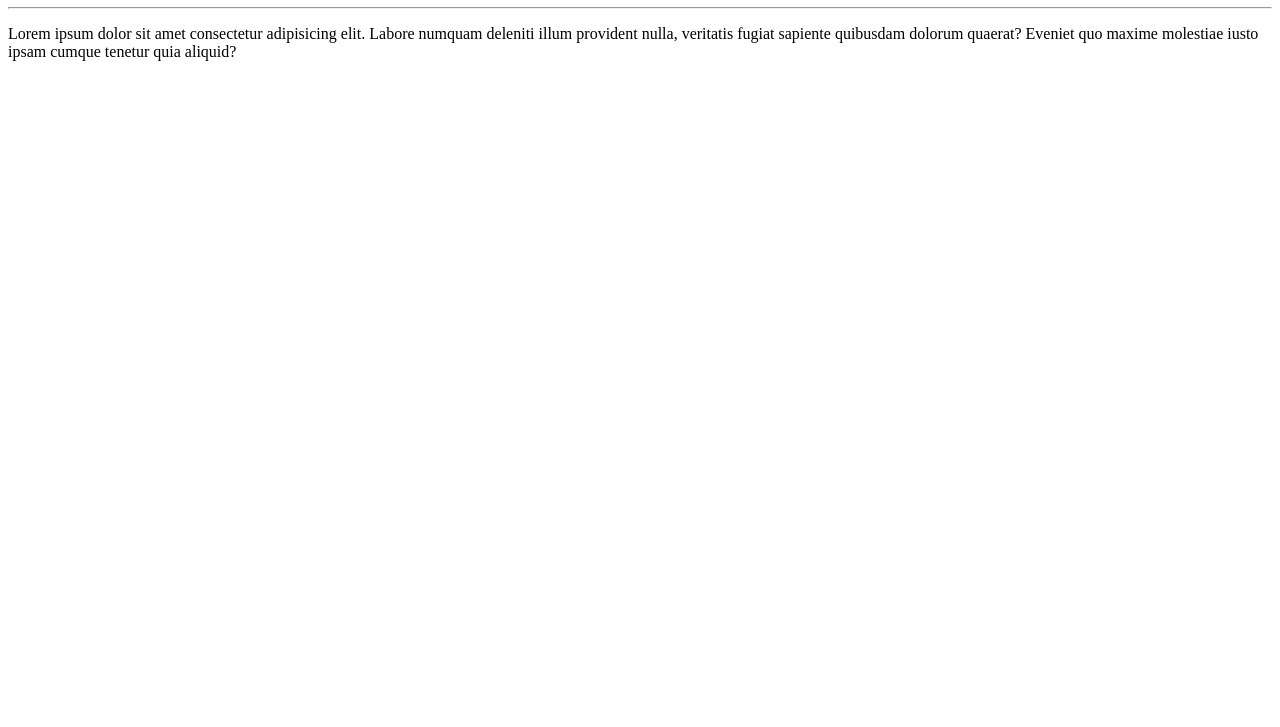
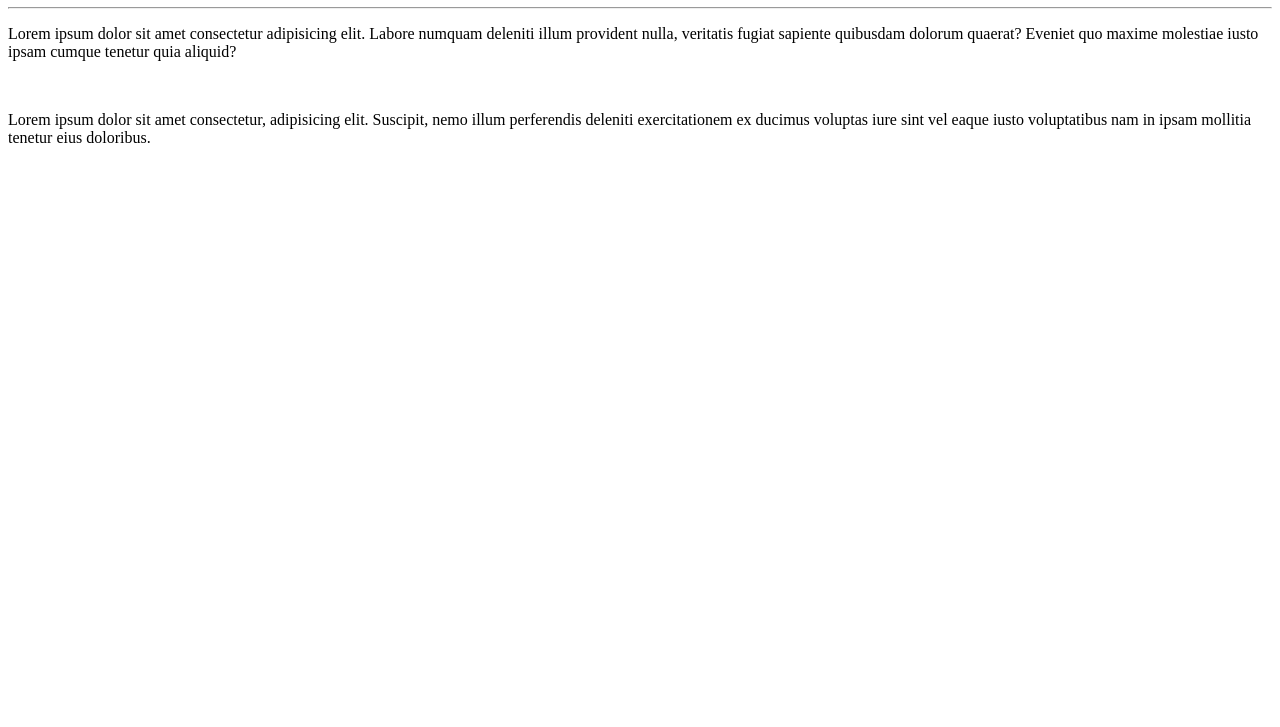
Before and after one commit to ale-barbosa/Ola-Mundo, a plain HTML site: page site-exemplo/index.html in a window 1280 px wide. Shown: the part 73-800 px from the top of the page. Drawn offline with Linux system fonts and the light colour scheme.

Commit message:
adicionado mais um parágrafo

```diff
--- a/site-exemplo/index.html
+++ b/site-exemplo/index.html
@@ -9,5 +9,7 @@
     <h1>Olá, Mundo!</h1>
     <hr>
     <p>Lorem ipsum dolor sit amet consectetur adipisicing elit. Labore numquam deleniti illum provident nulla, veritatis fugiat sapiente quibusdam dolorum quaerat? Eveniet quo maxime molestiae iusto ipsam cumque tenetur quia aliquid?</p>
+    <br>
+    <p>Lorem ipsum dolor sit amet consectetur, adipisicing elit. Suscipit, nemo illum perferendis deleniti exercitationem ex ducimus voluptas iure sint vel eaque iusto voluptatibus nam in ipsam mollitia tenetur eius doloribus.</p>
 </body>
 </html>
```
